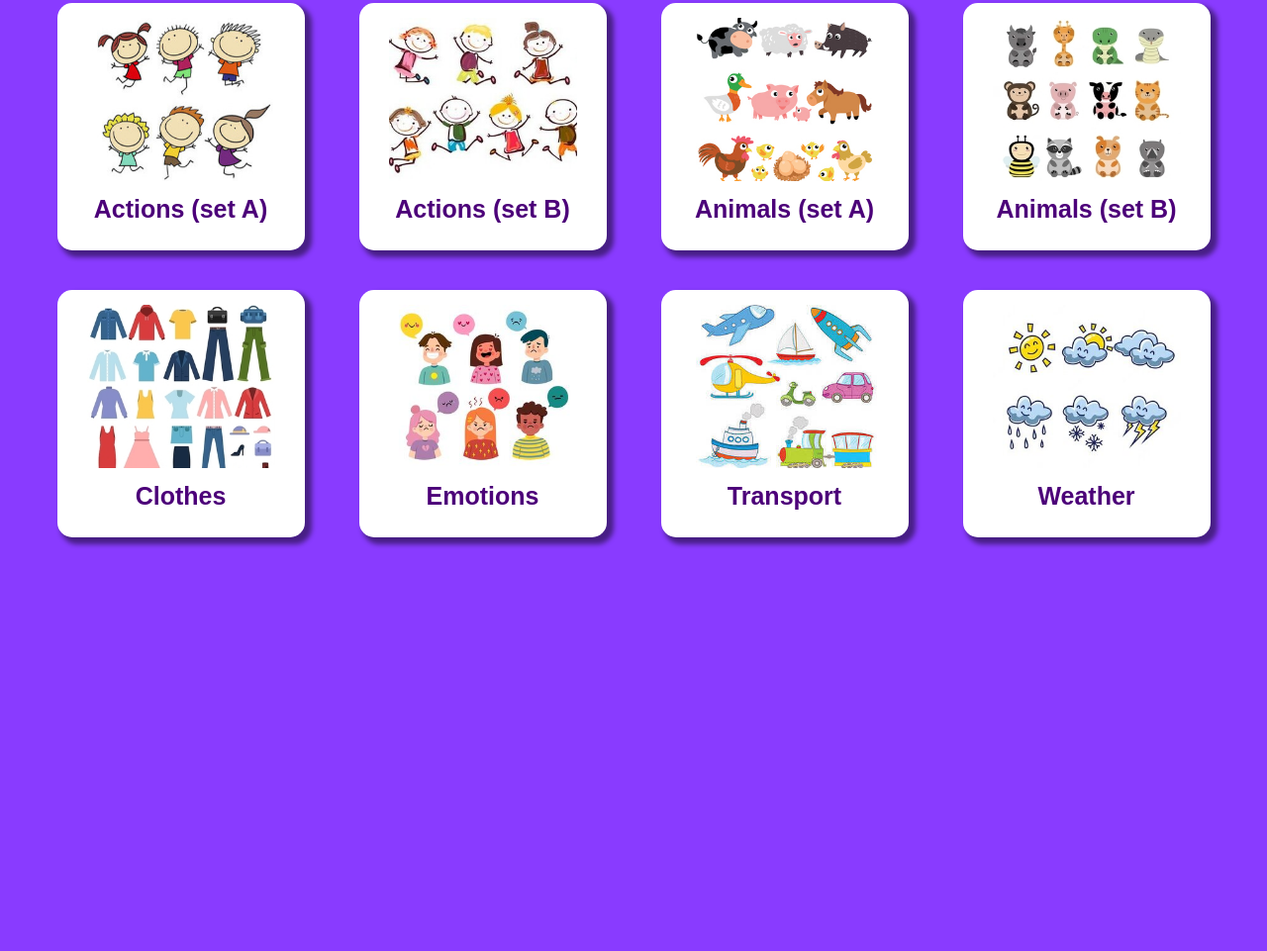
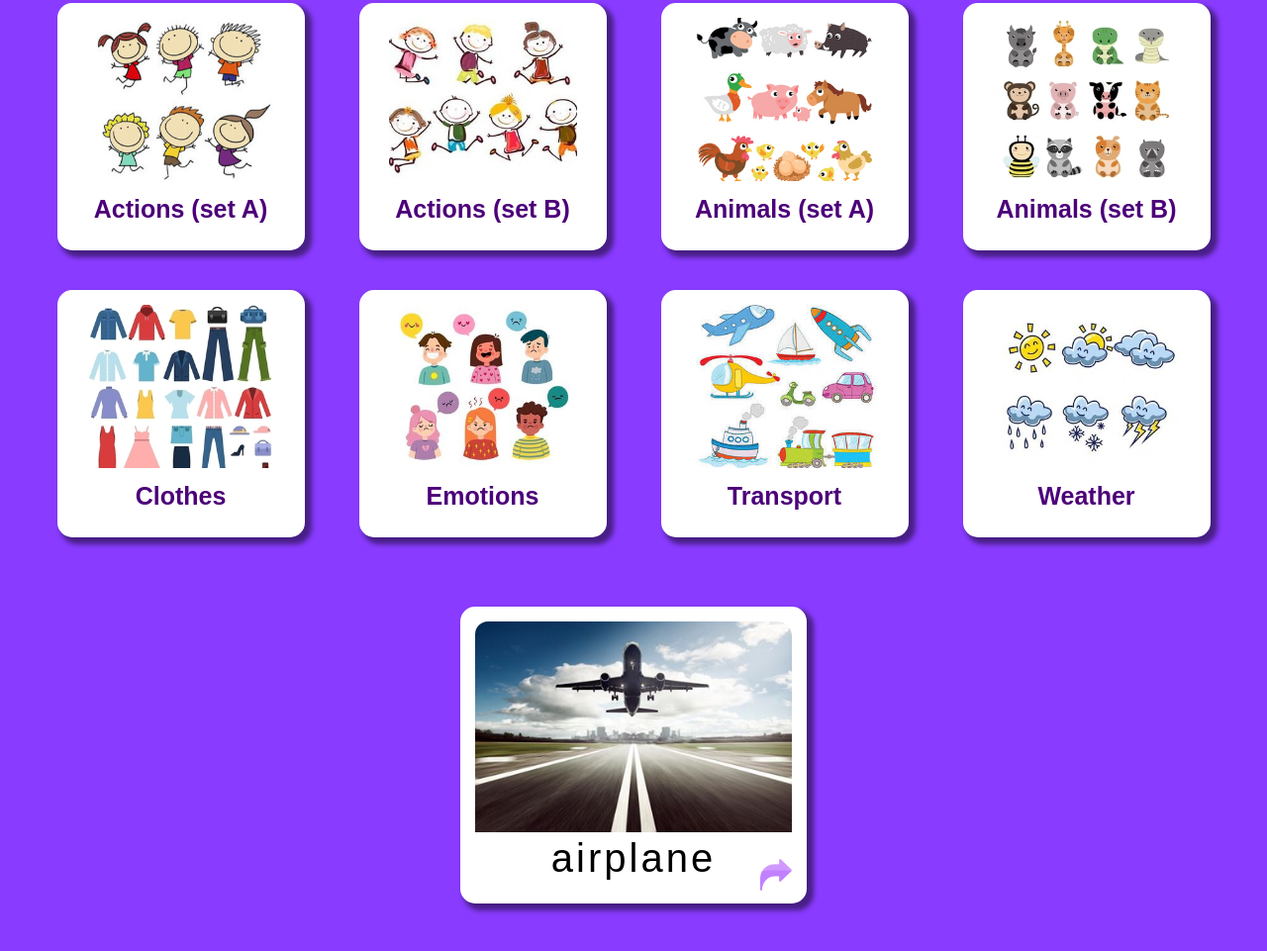
Before and after one commit to dbakinovskaya/English-for-kids, a website built with webpack: page src/template.html in a window 1280 px wide. Shown: the part 179-1140 px from the top of the page at 99% size. Before the commit the page ends 800 px from the top, so only its background shows below. Built offline with nearby package versions, Linux system fonts and the light colour scheme; files whose address does not match are found by name.

Commit message:
feat(style): add style of word cards

```diff
--- a/src/scripts/index.js
+++ b/src/scripts/index.js
@@ -1,6 +1,7 @@
 import "../styles/common.css";
 import "../styles/header.css";
 import "../styles/category_cards.css";
+import "../styles/word_cards.css";
 
 import {showBurgerMenu, clickModeButton, closeBurgerMenu} from './burger_menu.js';
 import {getData} from './get_data.js';
--- /dev/null
+++ b/src/styles/word_cards.css
@@ -0,0 +1,69 @@
+.word__wrapper {
+  z-index: -5;
+  max-width: 1280px;
+  margin: 50px auto;
+  width: 100%;
+  display: flex;
+  flex-wrap: wrap;
+  align-content: space-between;
+}
+
+.word__wrapper div {
+  position: relative;
+  margin: 20px auto;
+  width: 350px;
+  height: 300px;
+  padding: 15px;
+  background-color: #ffffff;
+  box-shadow: 5px 5px 5px 2px rgba(0, 0, 0, 0.479);
+  border-radius: 15px;
+  transition: all 0.2s ease;
+}
+
+.word:hover {
+  cursor: pointer;
+}
+
+.word figure img {
+  width: 100%;
+  border-radius: 13px 15px 0 0;
+}
+
+.word figure figcaption {
+  font-size: 40px;
+  text-align: center;
+  letter-spacing: 3px;
+}
+
+.pronounce {
+  position: absolute;
+  left: 15px;
+  bottom: 15px;
+  transition: all .3s ease;
+  opacity: 0;
+}
+
+.word:hover .pronounce {
+    cursor: pointer;
+    opacity: 1;
+}
+
+.rotate {
+  border: 0px;
+  background-color: #ffffff00;
+  position: absolute;
+  right: 5px;
+  bottom: 5px;
+  padding: 5px 10px;
+  transition: all 0.3s ease;
+}
+
+.rotate img {
+  color: white;
+  width: 32px;
+}
+
+.rotate:hover {
+  transform: rotate(10deg);
+  cursor: pointer;
+}
--- a/src/template.html
+++ b/src/template.html
@@ -44,6 +44,16 @@
       <div class="app">
         <div class="card__wrapper">
         </div>
+        <div class="word__wrapper">
+          <div class="word">
+            <figure>
+              <img src="images/airplane.jpg" alt="airplane">
+              <figcaption>airplane</figcaption>
+            </figure>
+            <img class="pronounce" src="./icons/audio.png" alt="pronounce">
+            <button class="rotate"><img src="./icons/rotate.png" alt="rotate"></button>
+          </div>
+        </div>
       </div>
     </main>
     <footer></footer>
```
Also changed, not shown: dist/images/airplane.5700d1bedc236eb4ef70.jpg (added), dist/images/audio.fd6481ec4a5e7df0a3cd.png (added), dist/images/rotate.cc8a8efb0b12b169f45d.png (added), dist/index.html, src/icons/audio.png (added), src/icons/audio.svg (deleted), src/icons/rotate.png (added), src/icons/rotate.svg (deleted), 4 other files.
